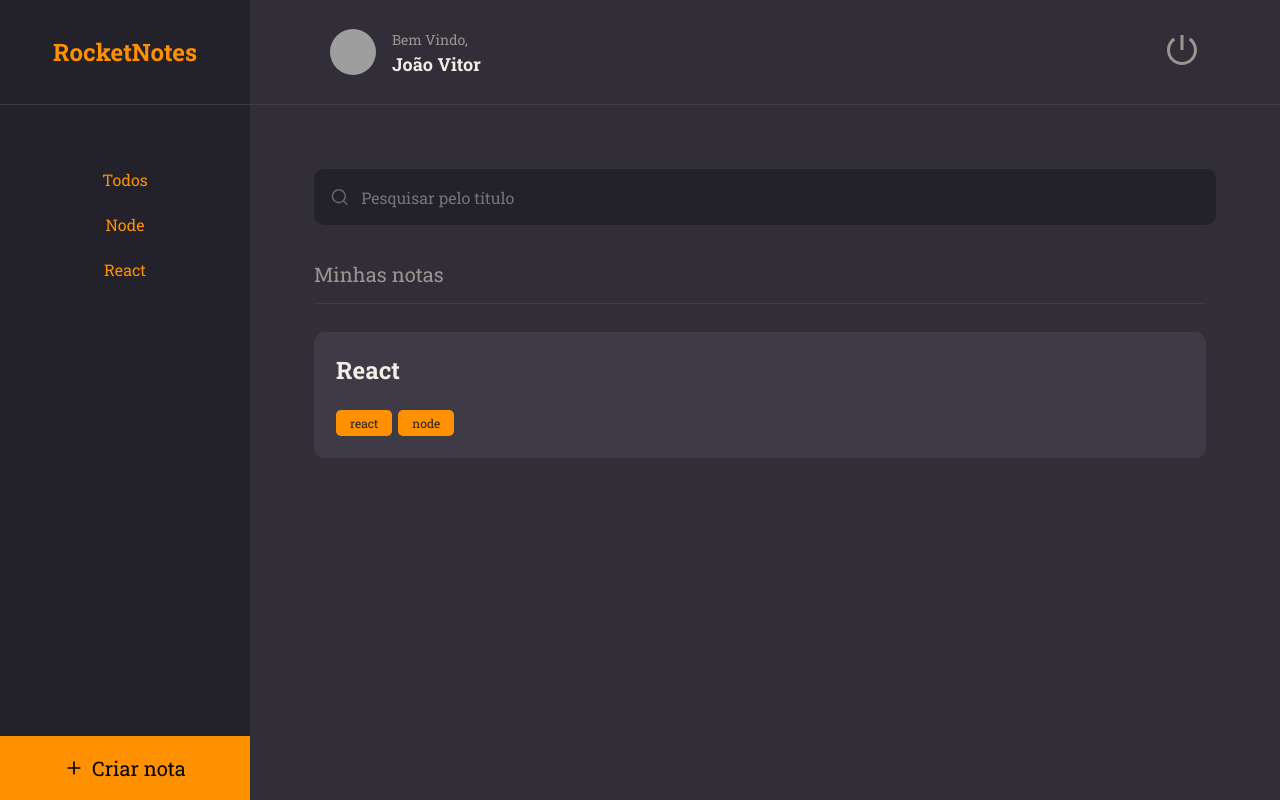
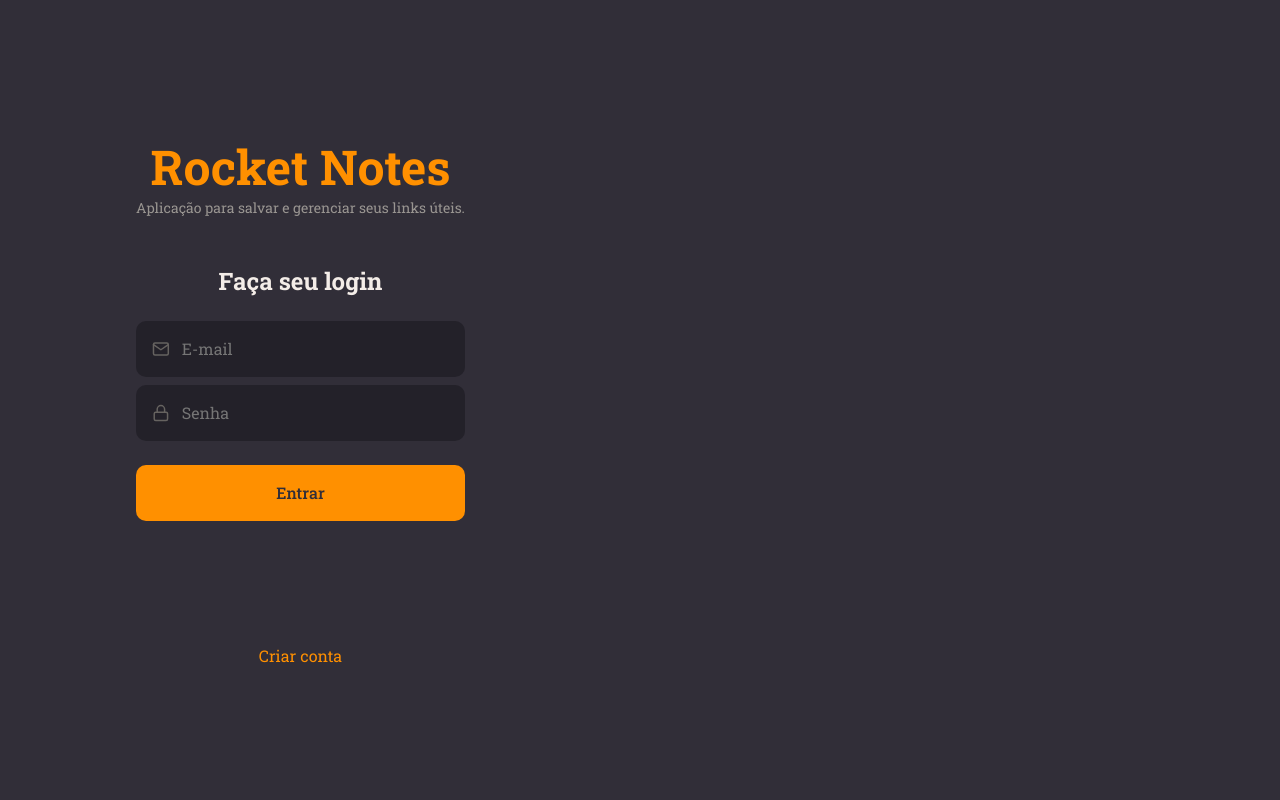
Before and after one commit to JVitor-Dev/app-notes, a React (Vite) app: page / in a window 1280 px wide. Built offline with nearby package versions, Linux system fonts and the light colour scheme; grey boxes are pictures that could not be loaded.

Commit message:
1st part sign in page

```diff
--- a/src/main.jsx
+++ b/src/main.jsx
@@ -5,13 +5,13 @@
 import { ThemeProvider } from 'styled-components'
 import theme from './Styles/theme'
 
-import {Home} from './pages/Home'
+import {SignIn} from './pages/SignIn'
 
 ReactDOM.createRoot(document.getElementById('root')).render(
   <React.StrictMode>
     <ThemeProvider theme={theme}>
       <GlobalStyle/>
-      <Home />
+      <SignIn />
     </ThemeProvider>
   </React.StrictMode>,
 )
--- /dev/null
+++ b/src/pages/SignIn/index.jsx
@@ -0,0 +1,33 @@
+import { Container, Form } from "./style"
+import { FiLogIn, FiMail, FiLock } from "react-icons/fi"
+
+import {Input} from "../../Components/Input"
+import {Button} from "../../Components/Button"
+
+export function SignIn(){
+  return(
+    <Container>
+      <Form>
+      <h1>Rocket Notes</h1>
+      <p>Aplicação para salvar e gerenciar seus links úteis.</p>
+      <h2>Faça seu login</h2>
+
+      <Input
+        placeholder="E-mail"
+        type="text"
+        icon={FiMail}
+      />
+
+      <Input
+        placeholder="Senha"
+        type="password"
+        icon={FiLock}
+      />
+
+      <Button title="Entrar"/>
+
+      <a href="#">Criar conta</a>
+      </Form>
+    </Container>
+  )
+}
--- /dev/null
+++ b/src/pages/SignIn/style.js
@@ -0,0 +1,41 @@
+import styled from 'styled-components'
+
+export const Container = styled.div`
+  height: 100vh;
+
+  display: flex;
+  align-items: stretch;
+`
+
+export const Form = styled.form`
+  padding: 0 136px;
+
+  display: flex;
+  flex-direction: column;
+  justify-content: center;
+  align-items: center;
+
+  text-align: center;
+
+  > h1 {
+    font-size: 48px;
+    color: ${({ theme }) => theme.COLORS.ORANGE};
+  }
+
+  > h2 {
+    font-size: 24px;
+    margin-top: 48px;
+    margin-bottom: 24px;
+  }
+
+  > p {
+    font-size: 14px;
+    color: ${({ theme }) => theme.COLORS.GRAY_100};
+  }
+
+  > a {
+    padding-top: 124px;
+    font-size: 16px;
+    color: ${({ theme }) => theme.COLORS.ORANGE};
+  }
+`
```
